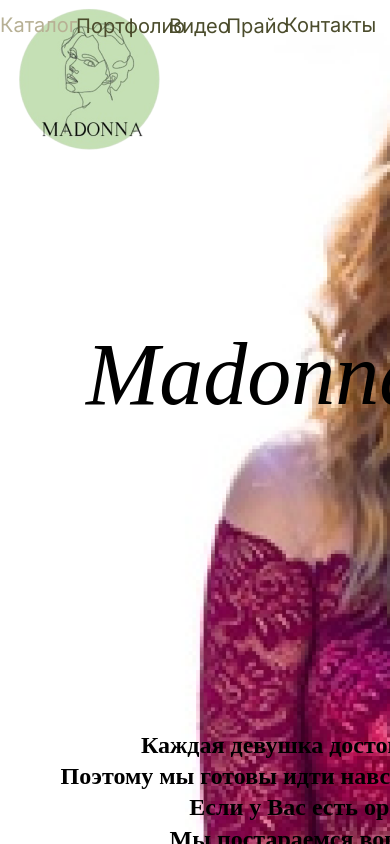
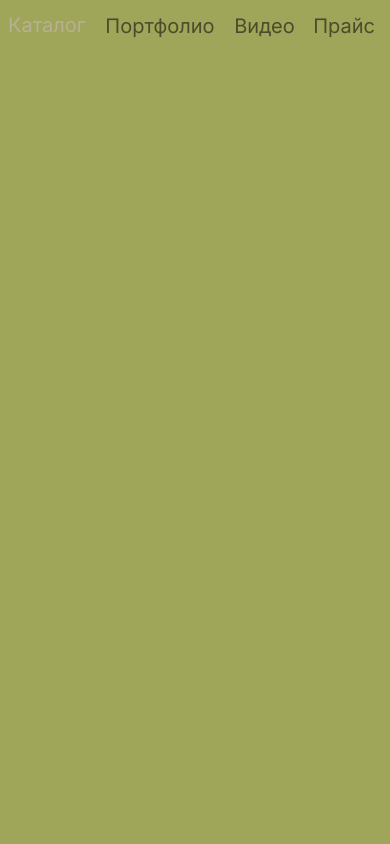
Before and after one commit to elb00321/BSTU-Madonna, a plain HTML site: page index.html in a window 390 px wide. Shown: the top 844 px of the page. Drawn offline with Linux system fonts and the light colour scheme; a web font is replaced by a local one.

Commit message:
feat: change

```diff
--- a/style.css
+++ b/style.css
@@ -1837,6 +1837,9 @@
     width: 100%;
     top: 0;
     left: 0;
+    background-color: var(--color-darkkhaki-100);
+    z-index: 10;
+    padding: 75px;
   }
 }
 
```
